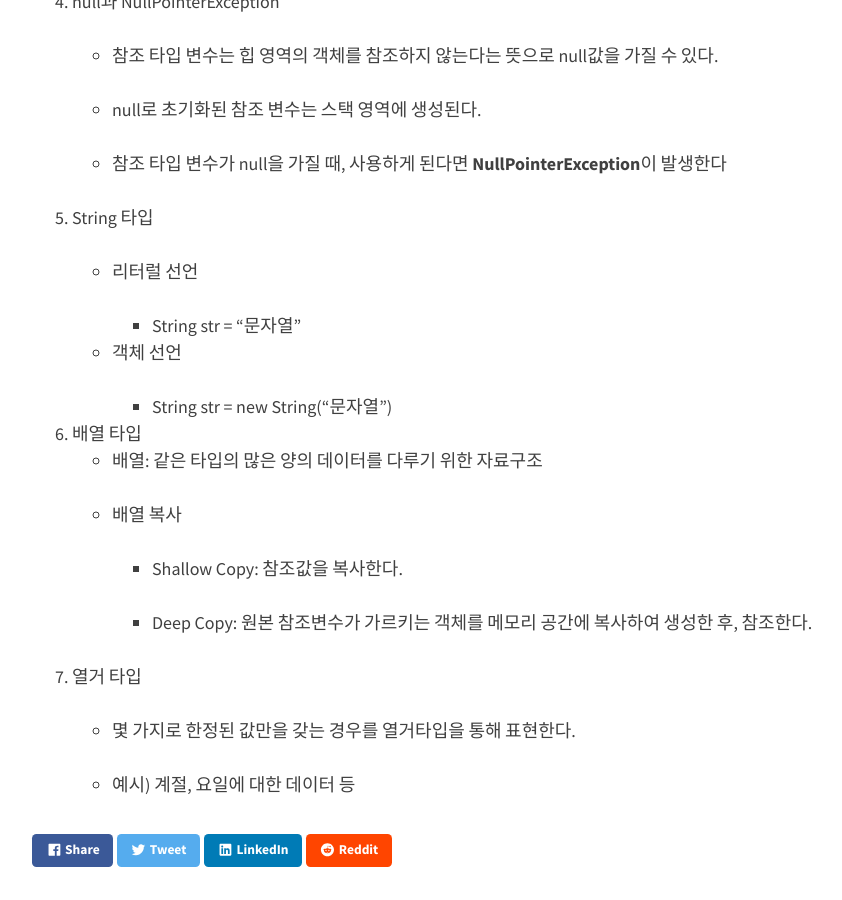
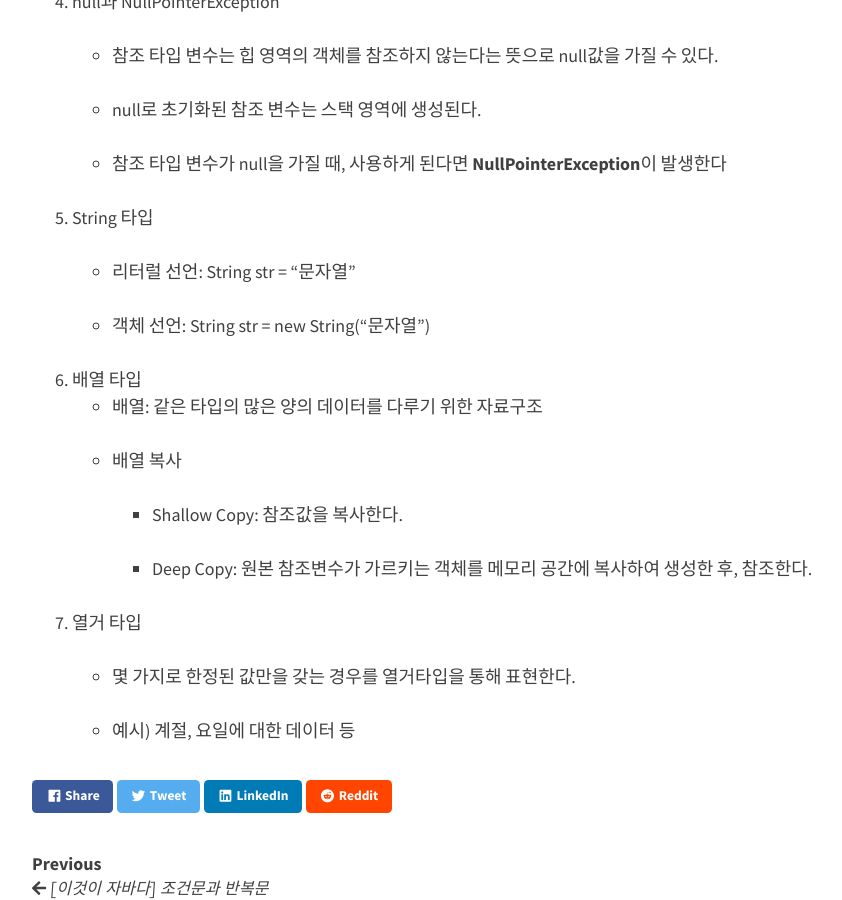
Before and after one commit to genie97/genie97.github.com, a Jekyll site: the page built from _posts/2020-05-17-[이것이자바다]-참조타입.md, in a window 1280 px wide and 900 px high, scrolled down 2500 px. Shown: the whole window, without its empty margins (305-1147 px from the left). Built offline with Jekyll 4.4.1, drawn with Linux system fonts in a browser that asks for light colours; nearby versions of some CDN libraries; a script that is not in the unit is left out.

```diff
--- a/_posts/2020-05-17-[이것이자바다]-참조타입.md
+++ b/_posts/2020-05-17-[이것이자바다]-참조타입.md
@@ -33,7 +33,7 @@ categories: java
 
 2. 메모리 사용 영역
 
-    ![](/assets/post_IMG/java05/memory.png)
+   ![](/assets/post_IMG/java05/memory.png)
 
    - 메소드 영역
 
@@ -71,15 +71,11 @@ categories: java
 
 5. String 타입
 
-   - 리터럴 선언
+   - 리터럴 선언: String str = "문자열"
 
-        - String str = "문자열"
+   - 객체 선언: String str = new String("문자열")
 
-   - 객체 선언
-
-        - String str = new String("문자열")
-
-6.  배열 타입
+6. 배열 타입
     - 배열: 같은 타입의 많은 양의 데이터를 다루기 위한 자료구조
 
     - 배열 복사
```
